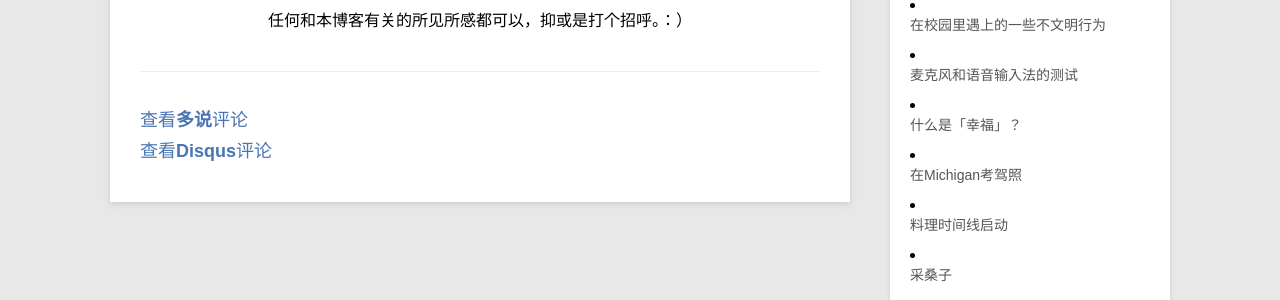
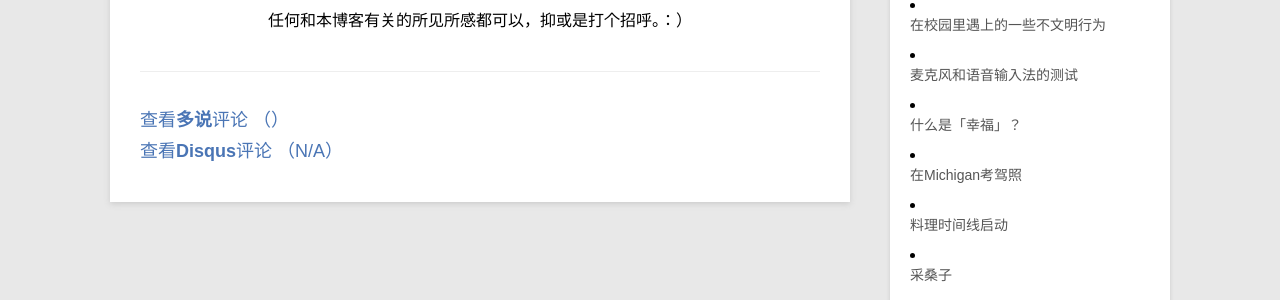
Before and after one commit to LanternD/lanternd.github.io, a Jekyll site: the page built from guestbook.html, in a window 1280 px wide. Shown: the part 1074-1374 px from the top of the page. Built offline with Jekyll 4.4.1, drawn with Linux system fonts in a browser that asks for light colours; comment, search, counter and statistics services are not loaded.

Commit message:
Add Function: Comment Count

```diff
--- a/_includes/comment.html
+++ b/_includes/comment.html
@@ -49,7 +64,7 @@ function toggleDisqusComments(container){
     <div>
     	<a href="#comment-duoshuo" class="comment" onclick="toggleDuoshuoComments('#comment-box-duoshuo');">
     		查看<strong>多说</strong>评论
-    	</a>
+    	</a><span class="comment-count">（<span class="ds-thread-count" data-thread-key="{{page.id | remove:'/'}}" data-count-type="comments"></span>）</span>
     </div>
 
     <div id="comment-box-duoshuo" ></div>
@@ -60,7 +75,7 @@ function toggleDisqusComments(container){
 
         <a href="#comment-disqus" class="comment" onclick="toggleDisqusComments('#disqus_thread');">
             查看<strong>Disqus</strong>评论
-        </a>
+        </a><span class="comment-count">（<a href="http://dlyang.me{{page.url}}#disqus_thread" style="font-size:18px;">N/A</a>）</span>
 
     <div id="disqus_thread"></div>
 </div>
--- a/css/default.css
+++ b/css/default.css
@@ -146,9 +146,11 @@ pre ol{margin-left:25px;list-style-type:decimal;}
 
 /***************contact style*************/
 #disqus_container {font-size:14px;margin-bottom: 10px;margin-top: 5px;}
-#disqus_container a.comment{font-size:18px; background: transparent;}
+#disqus_container a.comment {font-size:18px; background: transparent;}
+#disqus_container span.comment-count {font-size:18px; color: #4A75B5;}
 #duoshuo_container {font-size:14px;}
-#duoshuo_container a.comment{font-size:18px; background: transparent;}
+#duoshuo_container a.comment {font-size:18px; background: transparent;}
+#duoshuo_container span.comment-count {font-size:18px; color: #4A75B5;}
 h3.about {color:#777;margin-top:20px;font-size:22px;margin-bottom:10px}
 .about-link a {margin-right:10px;font-weight:bold;font-style:italic;font-size:13px;color:#E50053}
 
```
Also changed, not shown: other parts of _includes/comment.html (+15 -0 lines).
